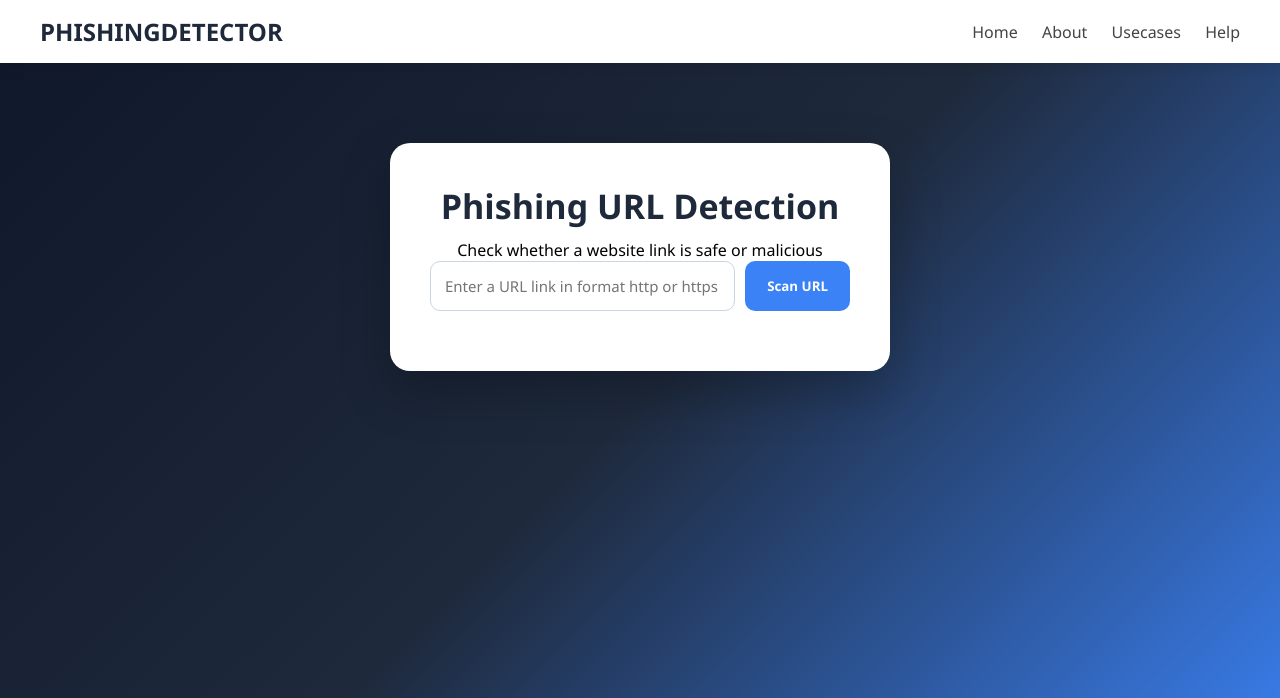
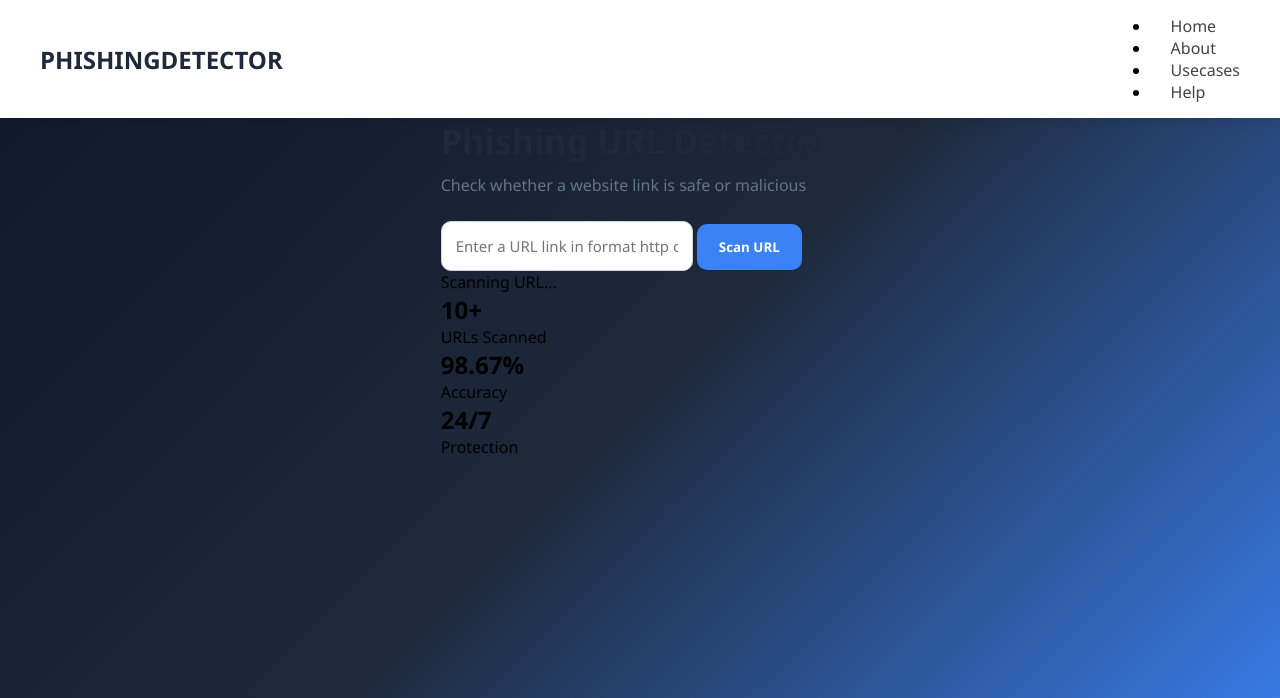
Before and after one commit to AadiGaur/Phishing-url-detection-system, a Flask app: page / in a window 1280 px wide. Shown: the top 698 px of the page. Run offline with Flask 3, Linux system fonts and the light colour scheme; parts of the project's set-up code (start-up, migrations or seed data) failed here and were passed over.

Commit message:
Revamp index.html layout and styling

```diff
--- a/templates/index.html
+++ b/templates/index.html
@@ -1,77 +1,140 @@
 <!DOCTYPE html>
 <html lang="en">
 <head>
+
 <meta charset="UTF-8">
-<title>PhishDetector</title>
+<title>Phishing URL Detector</title>
+
 <link rel="stylesheet" href="{{ url_for('static', filename='style.css') }}">
+
 </head>
 
 <body>
 
-<!-- HEADER -->
-<header class="navbar">
+<!-- NAVBAR -->
 
-<h2 class="logo">PHISHINGDETECTOR</h2>
+<nav class="navbar">
 
-<nav>
-<a href="#">Home</a>
-<a href="#">About</a>
-<a href="#">Usecases</a>
-<a href="#">Help</a>
+<div class="logo">
+PHISHINGDETECTOR
+</div>
+
+<ul class="nav-links">
+<li><a href="/">Home</a></li>
+<li><a href="/about">About</a></li>
+<li><a href="/usecases">Usecases</a></li>
+<li><a href="/help">Help</a></li>
+</ul>
+
 </nav>
 
-</header>
 
 
-<!-- MAIN SECTION -->
-<div class="container">
-    <div class="card">
+<!-- HERO SECTION -->
 
-<h1 class="title">Phishing URL Detection</h1>
+<section class="hero">
 
-<p class="desc">Check whether a website link is safe or malicious</p>
+<h1>Phishing URL Detection</h1>
 
-<form method="POST">
+<p class="subtitle">
+Check whether a website link is safe or malicious
+</p>
 
-<div class="input-group">
 
-<input type="text" name="url" placeholder="Enter a URL link in format http or https" required>
+<!-- SCANNER BOX -->
 
-<button type="submit">Scan URL</button>
+<div class="scan-box">
 
-</div>
+<form method="POST" onsubmit="showScanner()">
+
+<input
+type="text"
+name="url"
+placeholder="Enter a URL link in format http or https"
+required
+>
+
+<button type="submit">
+Scan URL
+</button>
 
 </form>
 
 
+<!-- SCANNING ANIMATION -->
+
+<div id="scanner" class="scanner hidden">
+
+<div class="scan-bar"></div>
+
+<p>Scanning URL...</p>
+
+</div>
+
+
+<!-- RESULT INSIDE SAME BOX -->
+
 {% if result %}
 
-<div class="result-box">
+<div class="scan-result">
 
-<p class="checked-url">{{ request.form.url }}</p>
+<p class="checked-url">
+{{ url }}
+</p>
 
-<h2 class="result-text">{{ result }}</h2>
+<h2>{{ result }}</h2>
 
-{% if risk is not none %}
-<p class="risk">Risk Score: {{ risk }}%</p>
-{% endif %}
+<p>Risk Score: {{ risk }}%</p>
 
 {% if reasons %}
-<h3>Reasons:</h3>
 <ul>
-{% for r in reasons %}
-<li>{{ r }}</li>
+{% for reason in reasons %}
+<li>{{ reason }}</li>
 {% endfor %}
 </ul>
 {% endif %}
-
 
 </div>
 
 {% endif %}
 
 </div>
+
+
+<div class="stats">
+
+<div class="stat-card">
+<h2>10+</h2>
+<p>URLs Scanned</p>
 </div>
+
+<div class="stat-card">
+<h2>98.67%</h2>
+<p>Accuracy</p>
+</div>
+
+<div class="stat-card">
+<h2>24/7</h2>
+<p>Protection</p>
+</div>
+
+</div>
+
+</section>
+
+
+
+<!-- SCANNER SCRIPT -->
+
+<script>
+
+function showScanner(){
+
+document.getElementById("scanner").classList.remove("hidden");
+
+}
+
+</script>
 
 </body>
 </html>
```
